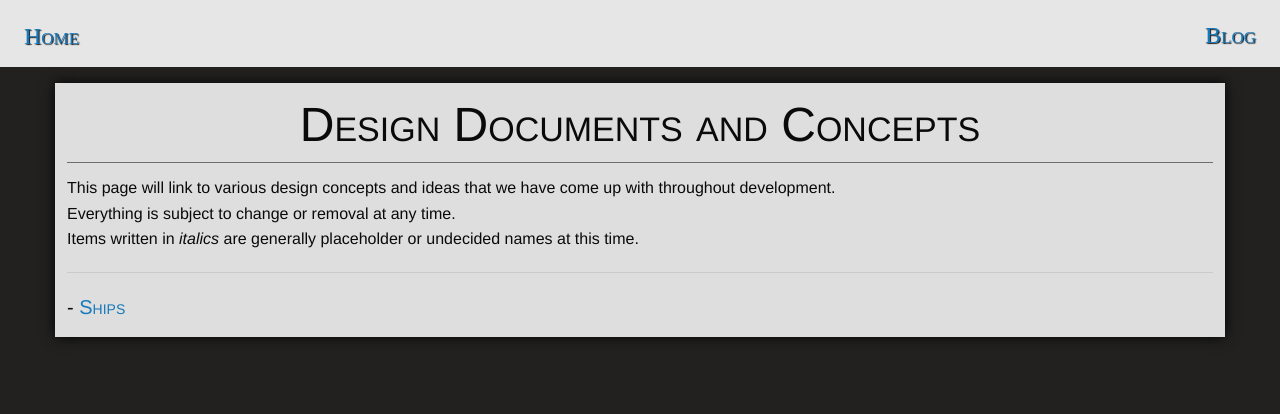
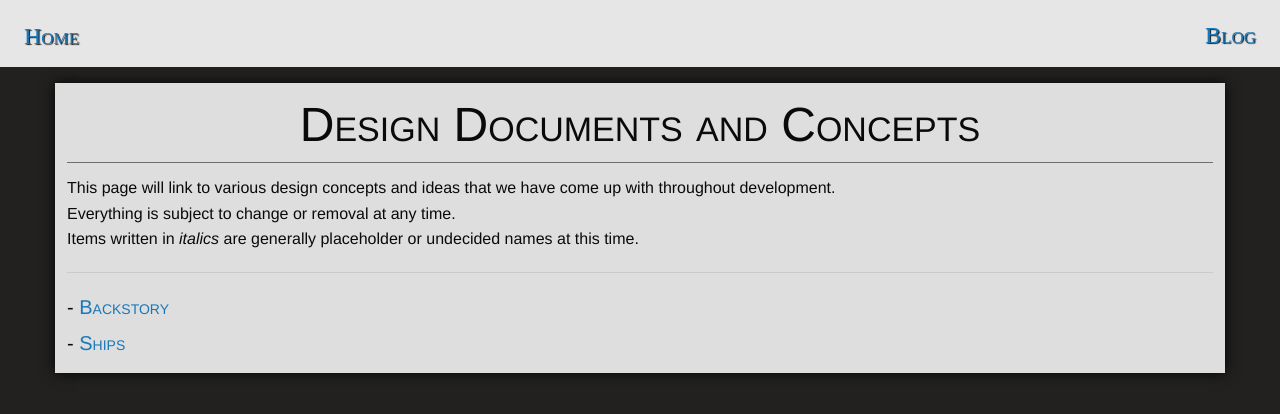
Before and after one commit to ori-sky/polar-space, a Jekyll site: the page built from design.md, in a window 1280 px wide. Shown: the top 414 px of the page. Built offline with Jekyll 4.4.1, drawn with Linux system fonts in a browser that asks for light colours; nearby versions of some CDN libraries; some web fonts are replaced; our own code applies the rules of GitHub Pages for plain Markdown files; library files that are not in the unit come from our copies.

Commit message:
design.md updated from https://stackedit.io/

```diff
--- a/design.md
+++ b/design.md
@@ -6,8 +6,9 @@ Everything is subject to change or removal at any time.
 Items written in *italics* are generally placeholder or undecided names at this time.
 
 ---
+### - [Backstory](designs/story)
 ### - [Ships](designs/ships)
 <!--stackedit_data:
-eyJoaXN0b3J5IjpbMTQwMzYzMDcsLTE0NTY1ODk3NzEsOTI1Nz
-g0OTAwLC0xMzcyNDY3NDg1XX0=
+eyJoaXN0b3J5IjpbNDk5MDMwMzQxLC0xNDU2NTg5NzcxLDkyNT
+c4NDkwMCwtMTM3MjQ2NzQ4NV19
 -->
```
